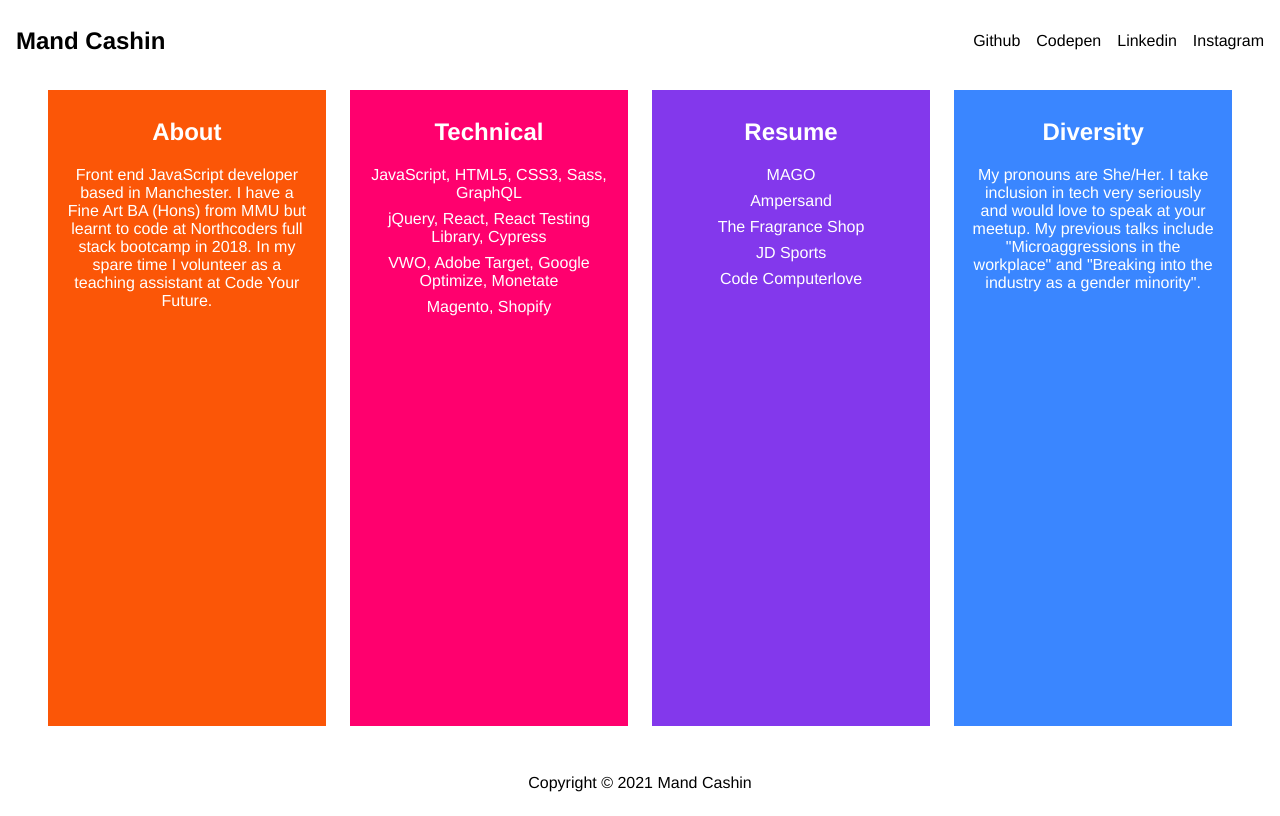
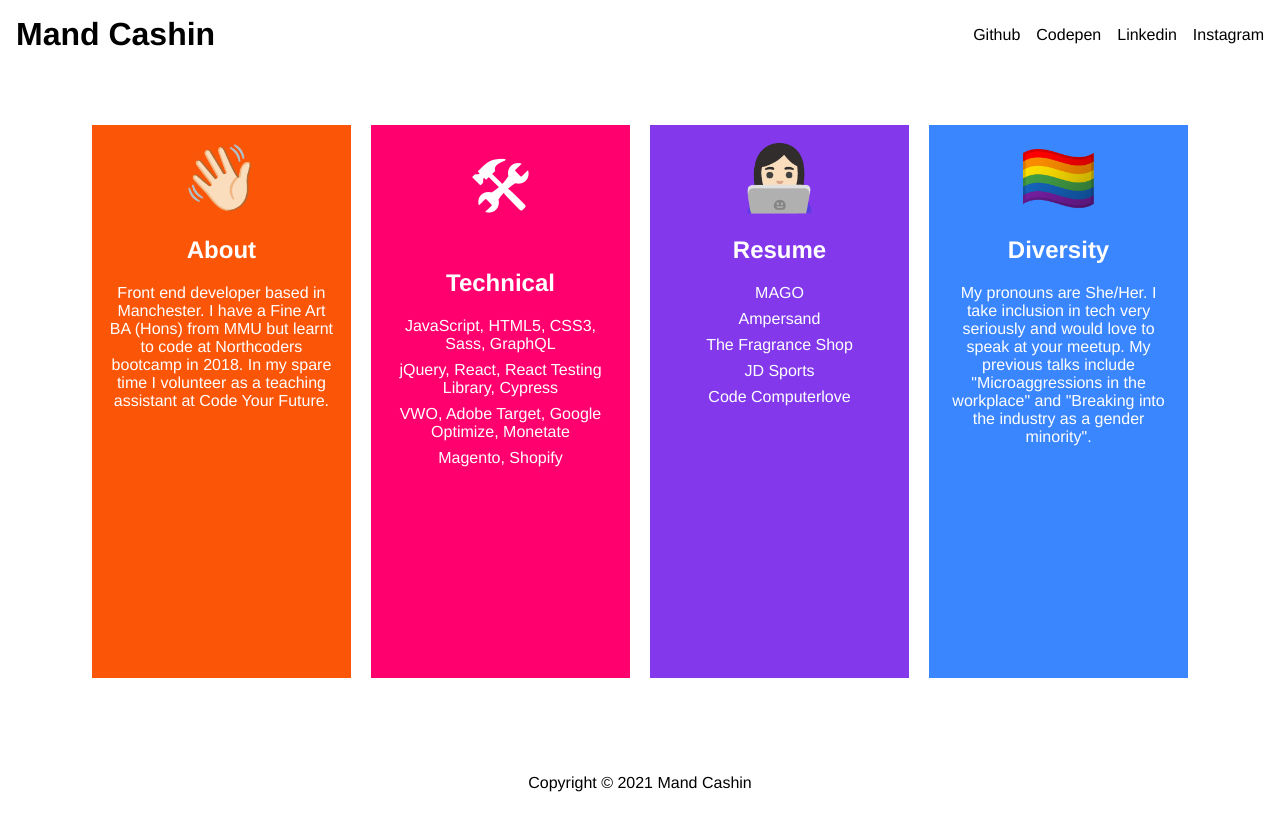
Before and after one commit to RazzBerryMand/portfolio-2021, a Vue app: page / in a window 1280 px wide. Built offline with nearby package versions, Linux system fonts and the light colour scheme.

Commit message:
feat: add emoji and style links

```diff
--- a/src/components/Header.vue
+++ b/src/components/Header.vue
@@ -2,10 +2,22 @@
   <nav>
     <h1>Mand Cashin</h1>
     <ul>
-      <li><a>Github</a></li>
-      <li><a>Codepen</a></li>
-      <li><a>Linkedin</a></li>
-      <li><a>Instagram</a></li>
+      <li>
+        <a href="https://github.com/RazzBerryMand/" target="_blank">Github</a>
+      </li>
+      <li>
+        <a href="https://codepen.io/razzberrymand" target="_blank">Codepen</a>
+      </li>
+      <li>
+        <a href="https://www.linkedin.com/in/mandcashin/" target="_blank"
+          >Linkedin</a
+        >
+      </li>
+      <li>
+        <a href="https://www.instagram.com/razzberrymand/" target="_blank"
+          >Instagram</a
+        >
+      </li>
     </ul>
   </nav>
 </template>
@@ -32,6 +44,7 @@ nav {
 h1 {
   padding: 8px;
   margin: 0;
+  font-size: 32px;
 }
 
 ul {
@@ -39,7 +52,14 @@ ul {
   flex-direction: row;
 }
 
-li {
+a {
+  text-decoration: none;
   padding: 8px;
+  cursor: pointer;
+  color: #000000;
+}
+
+a:hover {
+  background-color: #ffbe0b;
 }
 </style>
--- a/src/components/Home.vue
+++ b/src/components/Home.vue
@@ -1,15 +1,16 @@
 <template>
   <main>
     <div class="wrapper about">
+      <span class="emoji">👋🏻</span>
       <h2>About</h2>
       <p>
-        Front end JavaScript developer based in Manchester. I have a Fine Art BA
-        (Hons) from MMU but learnt to code at Northcoders full stack bootcamp in
-        2018. In my spare time I volunteer as a teaching assistant at Code Your
-        Future.
+        Front end developer based in Manchester. I have a Fine Art BA (Hons)
+        from MMU but learnt to code at Northcoders bootcamp in 2018. In my spare
+        time I volunteer as a teaching assistant at Code Your Future.
       </p>
     </div>
     <div class="wrapper technical">
+      <span class="emoji">🛠</span>
       <h2>Technical</h2>
       <ul>
         <li>JavaScript, HTML5, CSS3, Sass, GraphQL</li>
@@ -19,6 +20,7 @@
       </ul>
     </div>
     <div class="wrapper resume">
+      <span class="emoji">👩🏻‍💻</span>
       <h2>Resume</h2>
       <ul>
         <li>MAGO</li>
@@ -29,6 +31,7 @@
       </ul>
     </div>
     <div class="wrapper diversity">
+      <span class="emoji">🏳️‍🌈</span>
       <h2>Diversity</h2>
       <p>
         My pronouns are She/Her. I take inclusion in tech very seriously and
@@ -59,15 +62,21 @@ main {
   color: #ffffff;
 }
 
+@media only screen and (min-width: 992px) {
+  main {
+    margin: 64px;
+  }
+}
+
 .wrapper {
   width: 100%;
-  padding: 8px 16px;
+  padding: 16px;
   margin-bottom: 16px;
 }
 
 @media only screen and (min-width: 600px) {
   .wrapper {
-    width: 40%;
+    width: 43%;
   }
 }
 
@@ -93,6 +102,10 @@ main {
   background-color: #3a86ff;
 }
 
+.emoji {
+  font-size: 64px;
+}
+
 li {
   margin-bottom: 8px;
 }
```
